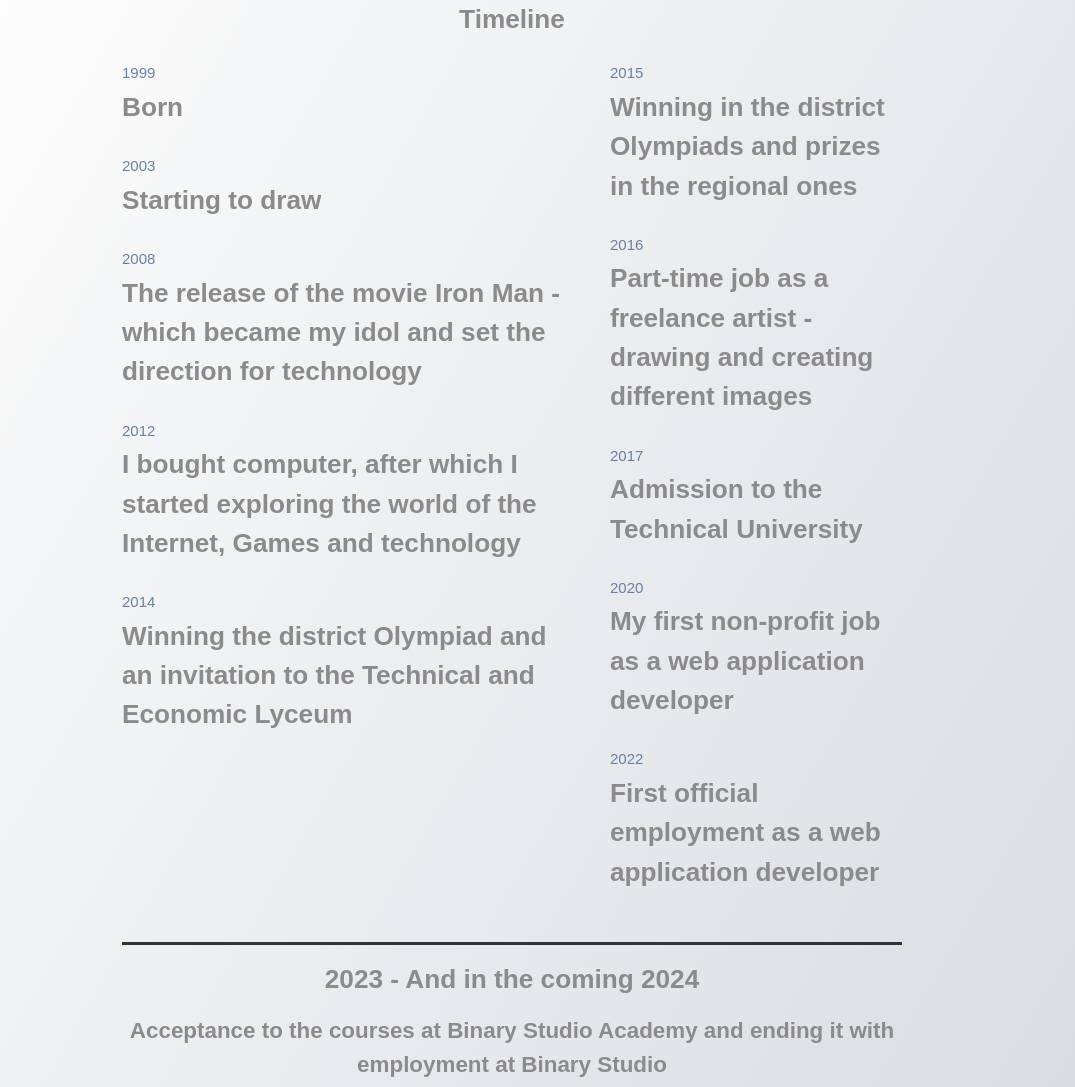
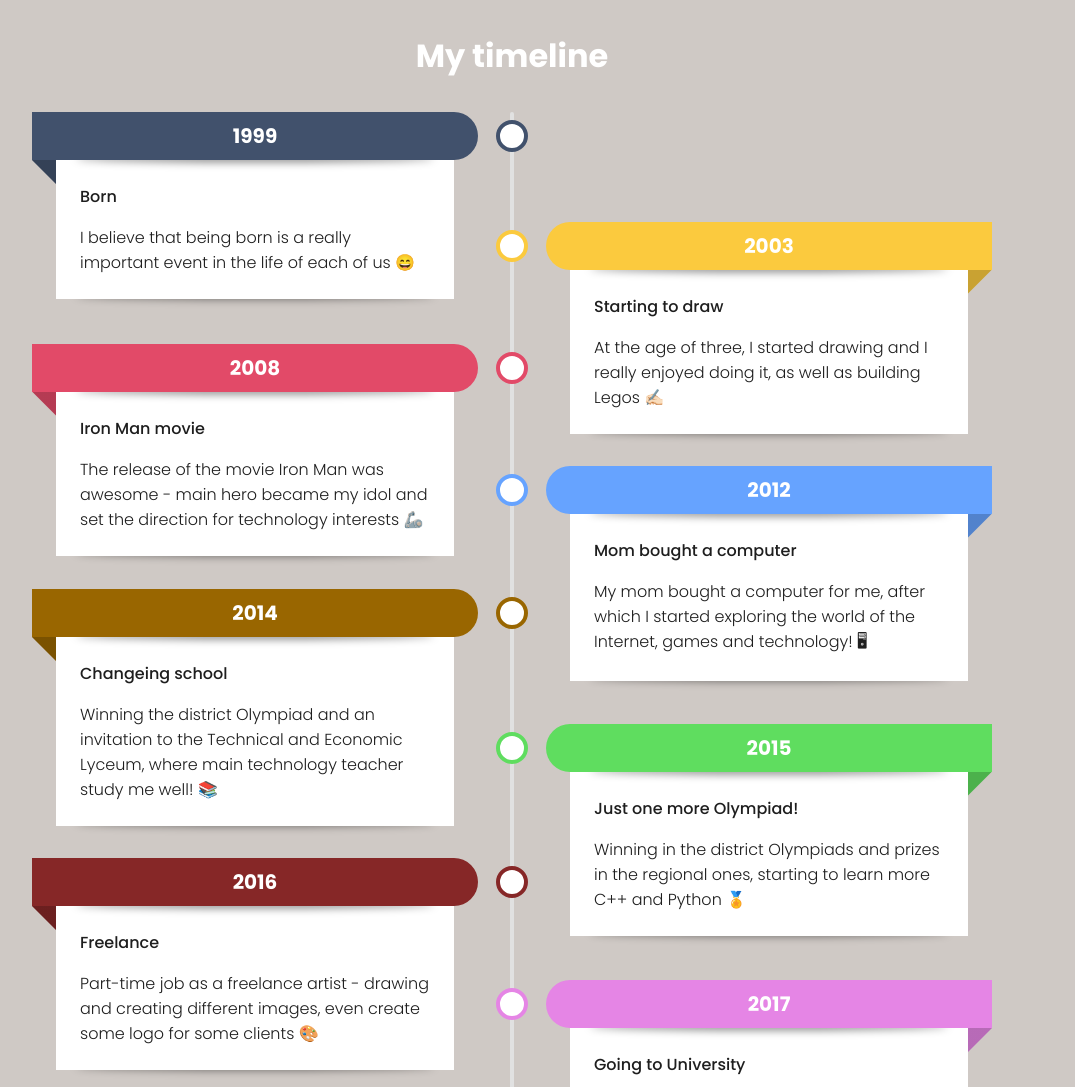
Before and after one commit to plaksiyillya/homepage, a plain HTML site: page html/timeline.html in a window 1280 px wide. Shown: the top 1087 px of the page, without its empty margins (128-1203 px from the left). Drawn offline with Linux system fonts and the light colour scheme.

Commit message:
Added timeline and style for it

```diff
--- /dev/null
+++ b/css/timeline.css
@@ -0,0 +1,213 @@
+@import url("https://fonts.googleapis.com/css2?family=Poppins:wght@300;500;700&display=swap");
+*,
+*::before,
+*::after {
+    margin: 0;
+    padding: 0;
+    box-sizing: border-box;
+}
+
+body {
+    --color: rgba(30, 30, 30);
+    --bgColor: rgb(207, 201, 197);
+    min-height: 100vh;
+    display: grid;
+    align-content: center;
+    gap: 2rem;
+    padding: 2rem;
+    font-family: "Poppins", sans-serif;
+    color: var(--color);
+    background: var(--bgColor);
+}
+
+h1 {
+    text-align: center;
+    color: rgb(255, 255, 255);
+}
+
+h3 {
+    text-align: center;
+    color: rgb(255, 255, 255);
+}
+
+ul {
+    --col-gap: 2rem;
+    --row-gap: 2rem;
+    --line-w: 0.25rem;
+    --bgColor: rgb(255, 255, 255);
+    display: grid;
+    grid-template-columns: var(--line-w) 1fr;
+    grid-auto-columns: max-content;
+    column-gap: var(--col-gap);
+    list-style: none;
+    width: min(60rem, 90%);
+    margin-inline: auto;
+}
+
+
+/* line */
+
+ul::before {
+    content: "";
+    grid-column: 1;
+    grid-row: 1 / span 20;
+    background: rgb(225, 225, 225);
+    border-radius: calc(var(--line-w) / 2);
+}
+
+
+/* columns*/
+
+
+/* row gaps */
+
+ul li:not(:last-child) {
+    margin-bottom: var(--row-gap);
+}
+
+
+/* card */
+
+ul li {
+    grid-column: 2;
+    --inlineP: 1.5rem;
+    margin-inline: var(--inlineP);
+    grid-row: span 2;
+    display: grid;
+    grid-template-rows: min-content min-content min-content;
+}
+
+
+/* date */
+
+ul li .date {
+    --dateH: 3rem;
+    height: var(--dateH);
+    margin-inline: calc(var(--inlineP) * -1);
+    text-align: center;
+    background-color: var(--accent-color);
+    color: white;
+    font-size: 1.25rem;
+    font-weight: 700;
+    display: grid;
+    place-content: center;
+    position: relative;
+    border-radius: calc(var(--dateH) / 2) 0 0 calc(var(--dateH) / 2);
+}
+
+
+/* date flap */
+
+ul li .date::before {
+    content: "";
+    width: var(--inlineP);
+    aspect-ratio: 1;
+    background: var(--accent-color);
+    background-image: linear-gradient(rgba(0, 0, 0, 0.2) 100%, transparent);
+    position: absolute;
+    top: 100%;
+    clip-path: polygon(0 0, 100% 0, 0 100%);
+    right: 0;
+}
+
+
+/* circle */
+
+ul li .date::after {
+    content: "";
+    position: absolute;
+    width: 2rem;
+    aspect-ratio: 1;
+    background: var(--bgColor);
+    border: 0.3rem solid var(--accent-color);
+    border-radius: 50%;
+    top: 50%;
+    transform: translate(50%, -50%);
+    right: calc(100% + var(--col-gap) + var(--line-w) / 2);
+}
+
+
+/* title descr */
+
+ul li .title,
+ul li .descr {
+    background: var(--bgColor);
+    position: relative;
+    padding-inline: 1.5rem;
+}
+
+ul li .title {
+    overflow: hidden;
+    padding-block-start: 1.5rem;
+    padding-block-end: 1rem;
+    font-weight: 500;
+}
+
+ul li .descr {
+    padding-block-end: 1.5rem;
+    font-weight: 300;
+}
+
+
+/* shadows */
+
+ul li .title::before,
+ul li .descr::before {
+    content: "";
+    position: absolute;
+    width: 90%;
+    height: 0.5rem;
+    background: rgba(0, 0, 0, 0.5);
+    left: 50%;
+    border-radius: 50%;
+    filter: blur(4px);
+    transform: translate(-50%, 50%);
+}
+
+ul li .title::before {
+    bottom: calc(100% + 0.125rem);
+}
+
+ul li .descr::before {
+    z-index: -1;
+    bottom: 0.25rem;
+}
+
+@media (min-width: 40rem) {
+    ul {
+        grid-template-columns: 1fr var(--line-w) 1fr;
+    }
+    ul::before {
+        grid-column: 2;
+    }
+    ul li:nth-child(odd) {
+        grid-column: 1;
+    }
+    ul li:nth-child(even) {
+        grid-column: 3;
+    }
+    /* start second card */
+    ul li:nth-child(2) {
+        grid-row: 2/4;
+    }
+    ul li:nth-child(odd) .date::before {
+        clip-path: polygon(0 0, 100% 0, 100% 100%);
+        left: 0;
+    }
+    ul li:nth-child(odd) .date::after {
+        transform: translate(-50%, -50%);
+        left: calc(100% + var(--col-gap) + var(--line-w) / 2);
+    }
+    ul li:nth-child(odd) .date {
+        border-radius: 0 calc(var(--dateH) / 2) calc(var(--dateH) / 2) 0;
+    }
+}
+
+.credits {
+    margin-top: 1rem;
+    text-align: right;
+}
+
+.credits a {
+    color: var(--color);
+}
--- a/html/timeline.html
+++ b/html/timeline.html
@@ -1,7 +1,6 @@
 <!DOCTYPE html>
 <html>
-<link rel="stylesheet" href="/css/styles.css" />
-<link rel="stylesheet" href="/css/card_style.css" />
+<link rel="stylesheet" href="/css/timeline.css" />
 
 <meta name="viewport" content="width=device-width, initial-scale=1" />
 
@@ -12,96 +11,57 @@
 
 <body>
 
-    <div class="container">
-        <div class="resume__block">
-            <div class="skills">
-                <h3 class="skills__header">Timeline</h3>
-                <div class="container">
-                    <div class="resume__block">
-                        <div class="main-info fh">
-                            <div class="experiences">
-                                <div class="experiences__company">
-                                    <div class="experiences__company-header">
-                                        <span class="experiences__company-header-durability">1999</span>
-                                        <h3 class="experiences__header">Born</h3>
-                                    </div>
-                                </div>
+    <h1>My timeline</h1>
+    <ul>
+        <li style="--accent-color:#41516C">
+            <div class="date">1999</div>
+            <div class="title">Born</div>
+            <div class="descr">I believe that being born is a really important event in the life of each of us 😄</div>
+        </li>
+        <li style="--accent-color:#FBCA3E">
+            <div class="date">2003</div>
+            <div class="title">Starting to draw</div>
+            <div class="descr">At the age of three, I started drawing and I really enjoyed doing it, as well as building Legos ✍🏻</div>
+        </li>
+        <li style="--accent-color:#E24A68">
+            <div class="date">2008</div>
+            <div class="title">Iron Man movie</div>
+            <div class="descr">The release of the movie Iron Man was awesome - main hero became my idol and set the direction for technology interests 🦾</div>
+        </li>
+        <li style="--accent-color:#66a3ff">
+            <div class="date">2012</div>
+            <div class="title">Mom bought a computer</div>
+            <div class="descr">My mom bought a computer for me, after which I started exploring the world of the Internet, games and technology! 🖥</div>
+        </li>
+        <li style="--accent-color:#996600">
+            <div class="date">2014</div>
+            <div class="title">Changeing school</div>
+            <div class="descr">Winning the district Olympiad and an invitation to the Technical and Economic Lyceum, where main technology teacher study me well! 📚</div>
+        </li>
+        <li style="--accent-color:#5fdd5f">
+            <div class="date">2015</div>
+            <div class="title">Just one more Olympiad!</div>
+            <div class="descr">Winning in the district Olympiads and prizes in the regional ones, starting to learn more C++ and Python 🏅</div>
+        </li>
+        <li style="--accent-color:#862727">
+            <div class="date">2016</div>
+            <div class="title">Freelance</div>
+            <div class="descr">Part-time job as a freelance artist - drawing and creating different images, even create some logo for some clients 🎨</div>
+        </li>
+        <li style="--accent-color:#e585e5">
+            <div class="date">2017</div>
+            <div class="title">Going to University</div>
+            <div class="descr">Admission to the Technical University, finding new friends and having a good time there! Also started to learn more things in technology 🏛</div>
+        </li>
+        <li style="--accent-color:#ff8800">
+            <div class="date">2022</div>
+            <div class="title">Official job</div>
+            <div class="descr">First official employment as a web application developer 💵</div>
+        </li>
+    </ul>
 
-                                <div class="experiences__company">
-                                    <div class="experiences__company-header">
-                                        <span class="experiences__company-header-durability">2003</span>
-                                        <h3 class="experiences__header">Starting to draw</h3>
-                                    </div>
-                                </div>
-
-                                <div class="experiences__company">
-                                    <div class="experiences__company-header">
-                                        <span class="experiences__company-header-durability">2008</span>
-                                        <h3 class="experiences__header">The release of the movie Iron Man - which became my idol and set the direction for technology</h3>
-                                    </div>
-                                </div>
-
-                                <div class="experiences__company">
-                                    <div class="experiences__company-header">
-                                        <span class="experiences__company-header-durability">2012</span>
-                                        <h3 class="experiences__header">I bought computer, after which I started exploring the world of the Internet, Games and technology</h3>
-                                    </div>
-                                </div>
-
-                                <div class="experiences__company">
-                                    <div class="experiences__company-header">
-                                        <span class="experiences__company-header-durability">2014</span>
-                                        <h3 class="experiences__header">Winning the district Olympiad and an invitation to the Technical and Economic Lyceum</h3>
-                                    </div>
-                                </div>
-                            </div>
-
-                            <div class="additional-info fv">
-                                <div class="experiences__company">
-                                    <div class="experiences__company-header">
-                                        <span class="experiences__company-header-durability">2015</span>
-                                        <h3 class="experiences__header">Winning in the district Olympiads and prizes in the regional ones</h3>
-                                    </div>
-                                </div>
-
-                                <div class="experiences__company">
-                                    <div class="experiences__company-header">
-                                        <span class="experiences__company-header-durability">2016</span>
-                                        <h3 class="experiences__header">Part-time job as a freelance artist - drawing and creating different images</h3>
-                                    </div>
-                                </div>
-
-                                <div class="experiences__company">
-                                    <div class="experiences__company-header">
-                                        <span class="experiences__company-header-durability">2017</span>
-                                        <h3 class="experiences__header">Admission to the Technical University</h3>
-                                    </div>
-                                </div>
-
-                                <div class="experiences__company">
-                                    <div class="experiences__company-header">
-                                        <span class="experiences__company-header-durability">2020</span>
-                                        <h3 class="experiences__header">My first non-profit job as a web application developer</h3>
-                                    </div>
-                                </div>
-
-                                <div class="experiences__company">
-                                    <div class="experiences__company-header">
-                                        <span class="experiences__company-header-durability">2022</span>
-                                        <h3 class="experiences__header">First official employment as a web application developer</h3>
-                                    </div>
-                                </div>
-                            </div>
-                        </div>
-                    </div>
-                    <h3 class="skills__header">2023 - And in the coming 2024</h3>
-                    <h4 class="skills__header">Acceptance to the courses at Binary Studio Academy and ending it with employment at Binary Studio</h4>
-                </div>
-            </div>
-        </div>
-    </div>
-    </div>
-
+    <h1 class="skills__header">2023 - 2024</h1>
+    <h3 class="skills__header">Acceptance to the courses at Binary Studio Academy</h3>
 
 </body>
 
```
